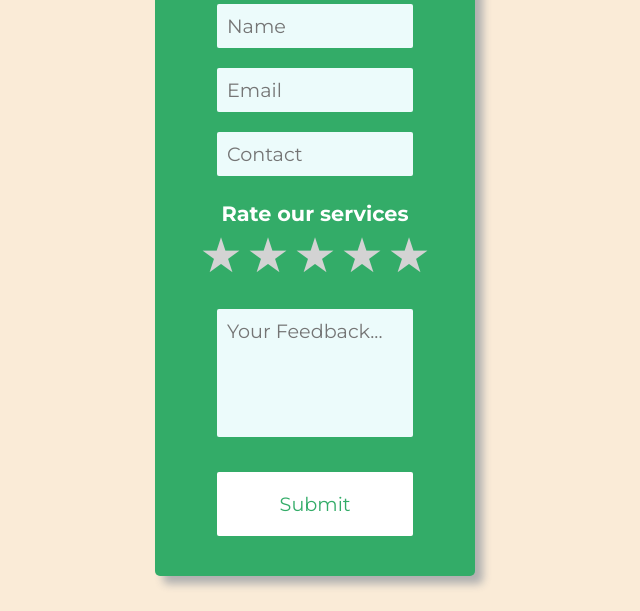
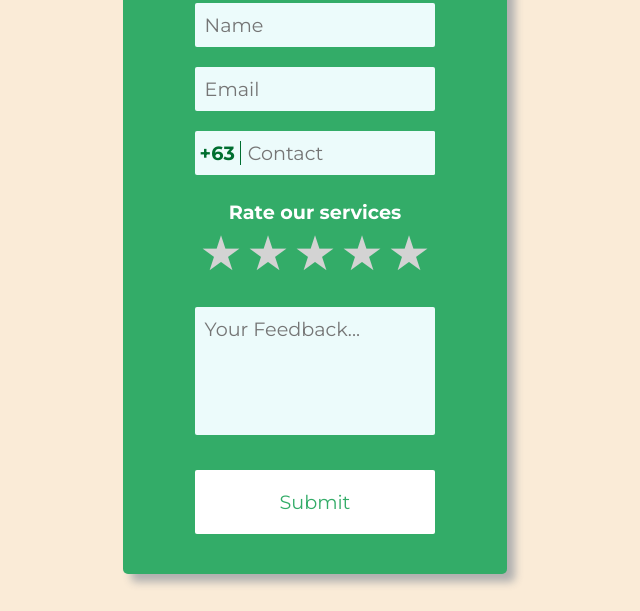
Before and after one commit to EJ2KDJ/aventus-feedbackform, a website: page public/index.html in a window 1280 px wide. Shown: the part 189-800 px from the top of the page, without its empty margins (325-965 px from the left). Drawn offline with Linux system fonts and the light colour scheme.

Commit message:
experimenting with front-end design

```diff
--- a/public/form.js
+++ b/public/form.js
@@ -12,8 +12,8 @@ document.addEventListener('DOMContentLoaded', () => {
         const rating = document.querySelector('input[name="rating"]:checked')?.value;
         const message = document.getElementById('message').value.trim();
 
-        if (!name || !email || !contact || !rating || !message) {
-            alert('Please fill in all the fields.');
+        if (!name || !email || !rating || !message) {
+            alert('Please fill in all required fields.');
             return;
         }
 
--- a/public/index.css
+++ b/public/index.css
@@ -17,8 +17,9 @@ main {
 }
 
 h1 {
+    font-size: 36px;
     margin: 0;
-    padding: 0;
+    padding: 0 0 30px 0;
     user-select: none;
 }
 
@@ -35,7 +36,7 @@ h1 {
     gap: 1rem;
     color: white;
     text-align: center;
-    width: 25%;
+    width: 30%;
     padding: 20px;
     padding-top: 60px;
     padding-bottom: 40px;
@@ -45,7 +46,7 @@ h1 {
 }
 
 p {
-    font-size: 1.3rem;
+    font-size: 1.2rem;
     font-weight: bold;
     margin-top: 25px;
     margin-bottom: 0;
@@ -54,12 +55,8 @@ p {
 
 
 /* INPUTS */
-input {
-    margin-top: 20px;
-    height: 25px;
-}
 
-input[type="text"], input[type="email"], input[type="tel"] {
+input[type="text"], input[type="email"]{
     display: block;
     padding: 20px 8px;
     border: 2px solid transparent;
@@ -69,9 +66,42 @@ input[type="text"], input[type="email"], input[type="tel"] {
     background-color: #ecfbfb;
     transition: border-color 0.2s ease, background-color 0.2s ease;
     margin: 20px auto 0;
+    margin-top: 20px;
+    height: 25px;
 }
 
-input[type="text"]:focus {
+#num-box {
+    color: #006e30;
+    display: flex;
+    width: 70%;
+    border-radius: 2px;
+    background-color: #ecfbfb;
+    margin: 20px auto 0;
+    align-items: center;
+}
+
+#num-box p {
+    margin-top: 0;
+    margin-left: 5px;
+    padding-right: 5px;
+    border-right: 1px solid #006e30;
+}
+
+input[type="tel"] {
+    padding: 20px 8px;
+    padding-left: 5px;
+    height: 100%;
+    justify-content: center;
+    border: 2px solid transparent;
+    border-radius: 2px;
+    height: 25px;
+    width: 100%;
+    font-size: 1.2rem;
+    background-color: #ecfbfb;
+    transition: border-color 0.2s ease, background-color 0.2s ease;
+}
+
+input[type="text"]:focus, input[type="tel"]:focus, input[type="email"]:focus {
     border-color: #006e30;
     background-color: #ffffff;
     outline: none;
@@ -143,9 +173,10 @@ button {
     background-color: white;
     color: #33ac68;
     cursor: pointer;
-    transition: background-color 1s ease;
+    transition: background-color 0.7s ease, color 0.7s ease;
 }
 
 button:hover {
+    color: #006e30;
     background-color: #ecfbfb;
 }
--- a/public/index.html
+++ b/public/index.html
@@ -14,12 +14,12 @@
 
     <div id="feedback-form">
         <form id="container-form">
-            <h1>FEEDBACK FORM</h1>
+            <h1>Leave us a review!</h1>
 
             <!-- Input fields -->
-            <input type="text" name="name" id="name" placeholder="Name" >
-            <input type="email" name="email" id="email" placeholder="Email" >
-            <input type="tel" name="contact" id="contact" placeholder="Contact" pattern="[0-9]{10}" >
+            <input type="text" name="name" id="name" placeholder="Name" required>
+            <input type="email" name="email" id="email" placeholder="Email" required>
+            <div id="num-box"><p>+63</p><input type="tel" name="contact" id="contact" placeholder="Contact" pattern="[0-9]{10}" ></div>
 
             <!-- Star rating -->
             <p>Rate our services</p>
```
